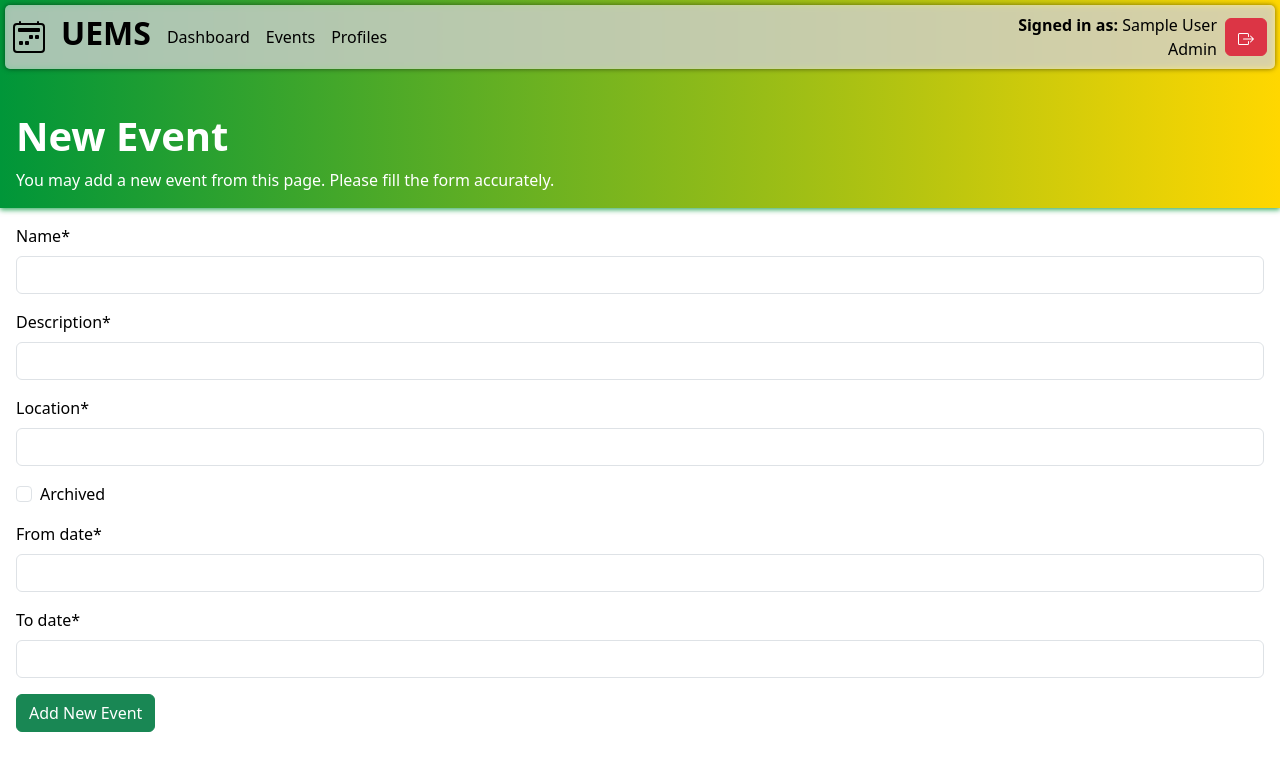
After one commit to chrln08/uems, a Django app: page /events/create in a window 1280 px wide. The commit adds this page. Shown: the top 771 px of the page. Run offline with Django 5.2, Linux system fonts and the light colour scheme; the visitor is signed in with stand-in values (Sample User, id 1); some libraries are stand-ins or nearby versions.

Commit message:
Added new event form temporarily without functionality

```diff
--- a/uems_app/forms.py
+++ b/uems_app/forms.py
@@ -1,6 +1,7 @@
 from django import forms
 from django.contrib.auth.forms import UserCreationForm, AuthenticationForm, PasswordChangeForm
 from django.contrib.auth.models import User
+from .models import Event
 
 class RegisterForm(UserCreationForm):
     first_name = forms.TextInput(attrs={"required": True})
@@ -14,3 +15,15 @@ class LoginForm(AuthenticationForm):
     class Meta:
         model = User
         fields = ["username", "password"]
+
+class NewEventForm(forms.Form):
+    name = forms.CharField(max_length=255, required=True)
+    description = forms.CharField(max_length=1024, required=True)
+    location = forms.CharField(max_length=255, required=True)
+    archived = forms.BooleanField(required=False)
+    from_date = forms.DateTimeField()
+    to_date = forms.DateTimeField()
+
+    class Meta:
+        model = Event
+        fields = ["name", "description", "location", "archived", "from_date", "to_date"]
--- /dev/null
+++ b/uems_app/templates/events/create.html
@@ -0,0 +1,29 @@
+{% extends "../master.html" %}
+{% load crispy_forms_tags %}
+
+{% block title %}
+    Add New Event | UEMS
+{% endblock %}
+
+{% block content %}
+<div class="uems-header">
+    <div class="row">
+        <div class="col-md-12">
+            <h1 class="fw-bolder">New Event</h1>
+            <span>You may add a new event from this page. Please fill the form accurately.</span>
+        </div>
+    </div>
+</div>
+<div class="uems-body">
+    <div class="row">
+        <div class="col-md-12">
+            <!-- form detail -->
+            <form method="POST">
+                {% csrf_token %}
+                {{form|crispy}}
+                <button class="btn btn-success" type="submit">Add New Event</button>
+            </form>
+        </div>
+    </div>
+</div>
+{% endblock %}
--- a/uems_app/urls.py
+++ b/uems_app/urls.py
@@ -7,5 +7,6 @@ urlpatterns = [
     path('logout/', views.logout_view, name="logout"),
     path('register/', views.register_view, name="register"),
     path('events/', views.events_view, name="events"),
+    path('events/create', views.new_event_view, name="new_event"),
     path('profile/', views.profile_view, name="profile")
 ]
--- a/uems_app/views.py
+++ b/uems_app/views.py
@@ -3,7 +3,7 @@ from django.shortcuts import render, redirect
 from django.contrib.messages import error, info
 from django.contrib.auth.forms import PasswordChangeForm
 from django.contrib.auth import login, logout, authenticate
-from .forms import RegisterForm, LoginForm
+from .forms import RegisterForm, LoginForm, NewEventForm
 
 # Create your views here.
 def main(request):
@@ -61,6 +61,17 @@ def events_view(request):
 
         return redirect("login")
 
+def new_event_view(request):
+    if request.user.is_authenticated:
+        # todo - GET and POST data; if POST save if GET, get event data; rename function
+        form = NewEventForm()
+
+        return render(request, "events/create.html", {"form": form})
+    else:
+        error(request, "You are not logged in. Please log in first.")
+
+        return redirect("login")
+
 def profile_view(request):
     if request.user.is_authenticated:
         return render(request, "profile/index.html")
```
Also changed, not shown: uems_app/templates/events/edit.html (added, +8 -0 lines), uems_app/templates/events/index.html (+7 -0 lines).
